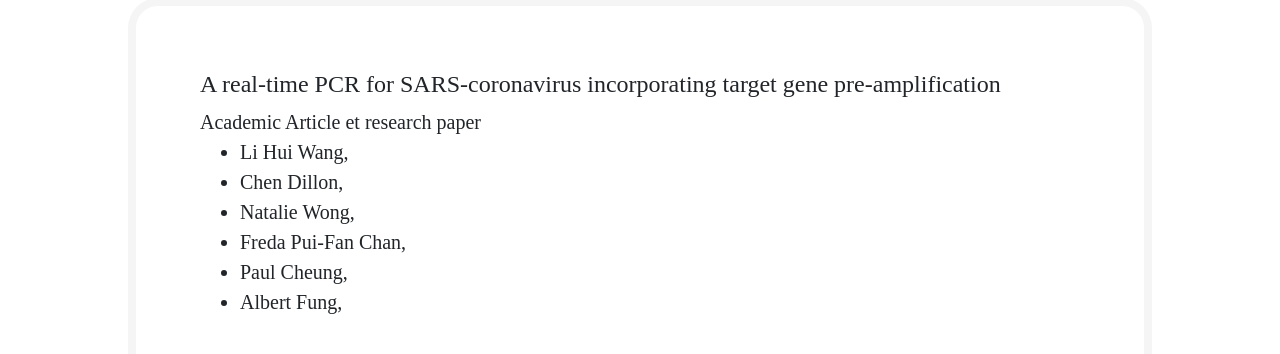
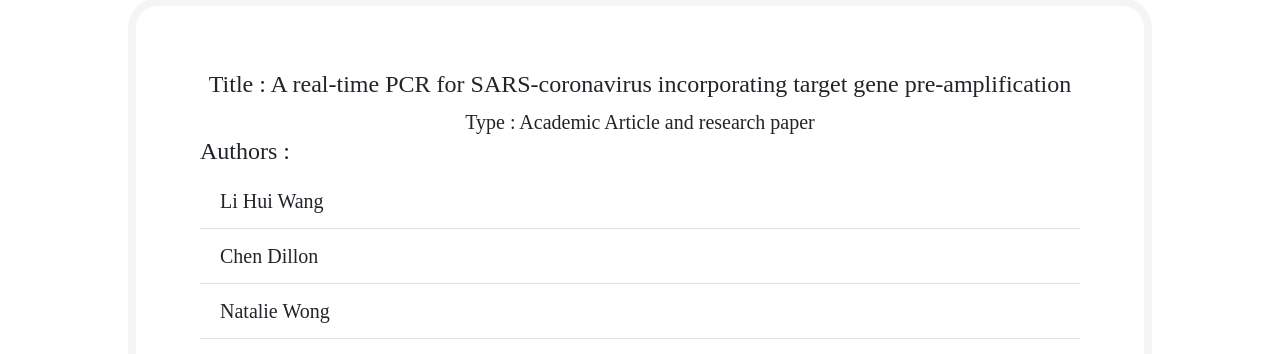
Before and after one commit to issa-project/visualization, a React (Create React App) app: page / in a window 1280 px wide. Shown: the part 446-800 px from the top of the page. Built offline with nearby package versions, Linux system fonts and the light colour scheme.

Commit message:
Add component NavBar #3

```diff
--- a/src/Component/ArticleInfo.css
+++ b/src/Component/ArticleInfo.css
@@ -12,3 +12,13 @@
     font-family: "Times New Roman";
     font-size: 20px;
 }
+
+.Title{
+text-align: center;
+    border-bottom: #00CED1;
+    border-width: 10px;
+}
+
+.Type{
+text-align: center;
+}
--- a/src/Component/ArticleInfo.js
+++ b/src/Component/ArticleInfo.js
@@ -1,5 +1,7 @@
 import React ,{ Component } from 'react';
 import './ArticleInfo.css';
+import { ListGroup } from 'react-bootstrap'
+//import backLogo from './logo-agritrop.png'
 
 
 class ArticleInfo extends Component {
@@ -7,42 +9,34 @@ class ArticleInfo extends Component {
 
     render () {
         return (
+
             <div className="compoTitle">
                 <div className="Title">
-                    <h4>A real-time PCR for SARS-coronavirus incorporating target gene pre-amplification</h4>
+                    <h4>Title : A real-time PCR for SARS-coronavirus incorporating target gene pre-amplification</h4>
+                </div>
+
+                <div className="Type">
+                    Type : Academic Article and research paper
                 </div>
 
                 <div>
-                    Academic Article et research paper
+                    <h4> Authors : </h4>
+                    <ListGroup variant="flush">
+                        <ListGroup.Item>  Li Hui Wang </ListGroup.Item>
+                        <ListGroup.Item> Chen Dillon </ListGroup.Item>
+                        <ListGroup.Item> Natalie Wong </ListGroup.Item>
+                        <ListGroup.Item> Freda Pui-Fan Chan </ListGroup.Item>
+                        <ListGroup.Item> Paul Cheung </ListGroup.Item>
+                        <ListGroup.Item> Albert Fung </ListGroup.Item>
+                    </ListGroup>
                 </div>
 
-                <div className="Creators">
-                    <ul>
-                        <li>
-                            Li Hui Wang,
-                        </li>
-                        <li>
-                            Chen Dillon,
-                        </li>
-                        <li>
-                            Natalie Wong,
-                        </li>
-                        <li>
-                            Freda Pui-Fan Chan,
-                        </li>
-                        <li>
-                            Paul Cheung,
-                        </li>
-                        <li>
-                            Albert Fung,
-                        </li>
-                    </ul>
-                </div>
 
-                <div>
 
-                </div>
+
             </div>
+
+
         );
 
 
```
Also changed, not shown: src/Component/KeyWord.js (added, +30 -0 lines), src/Component/KeyWord.css (added).
